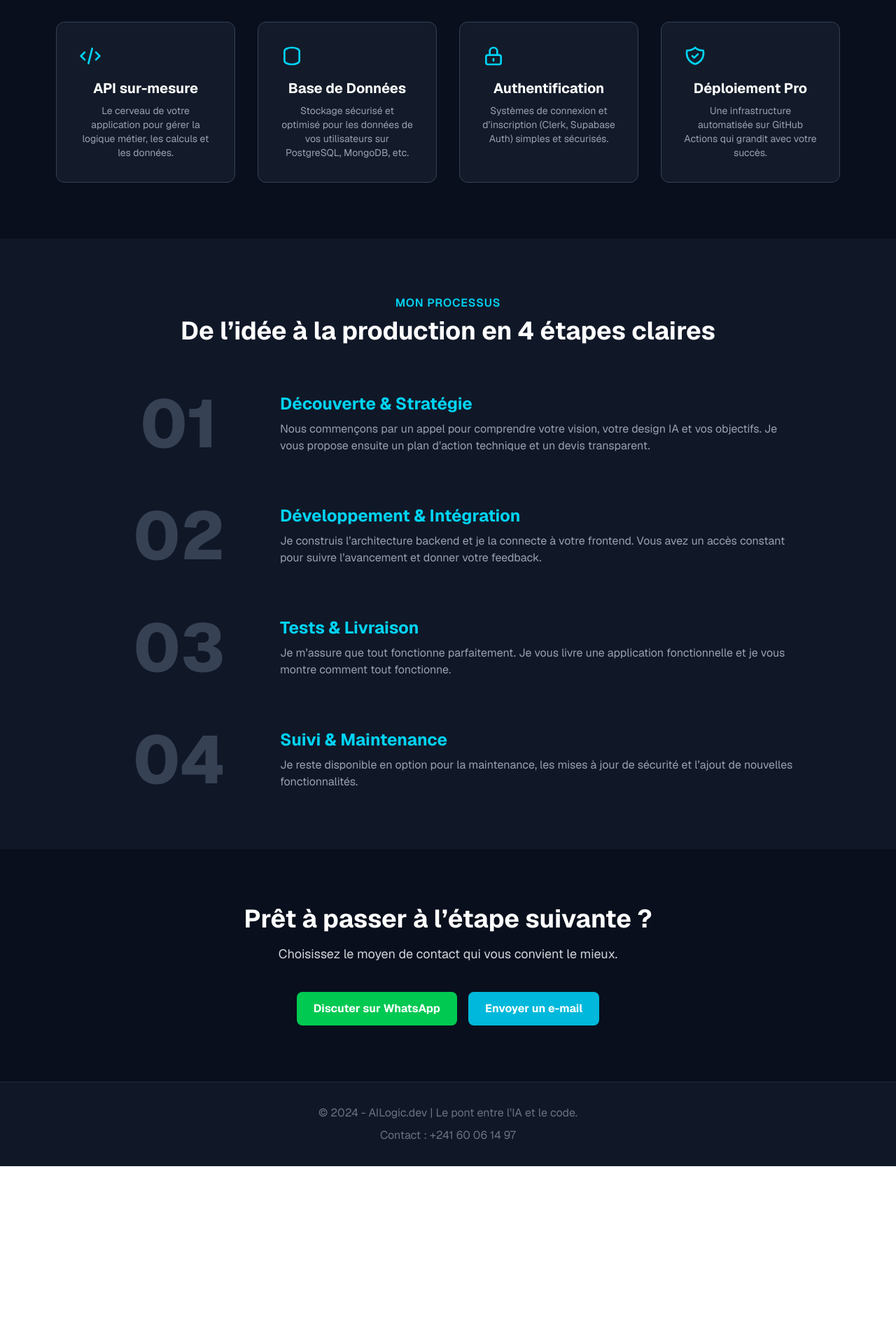
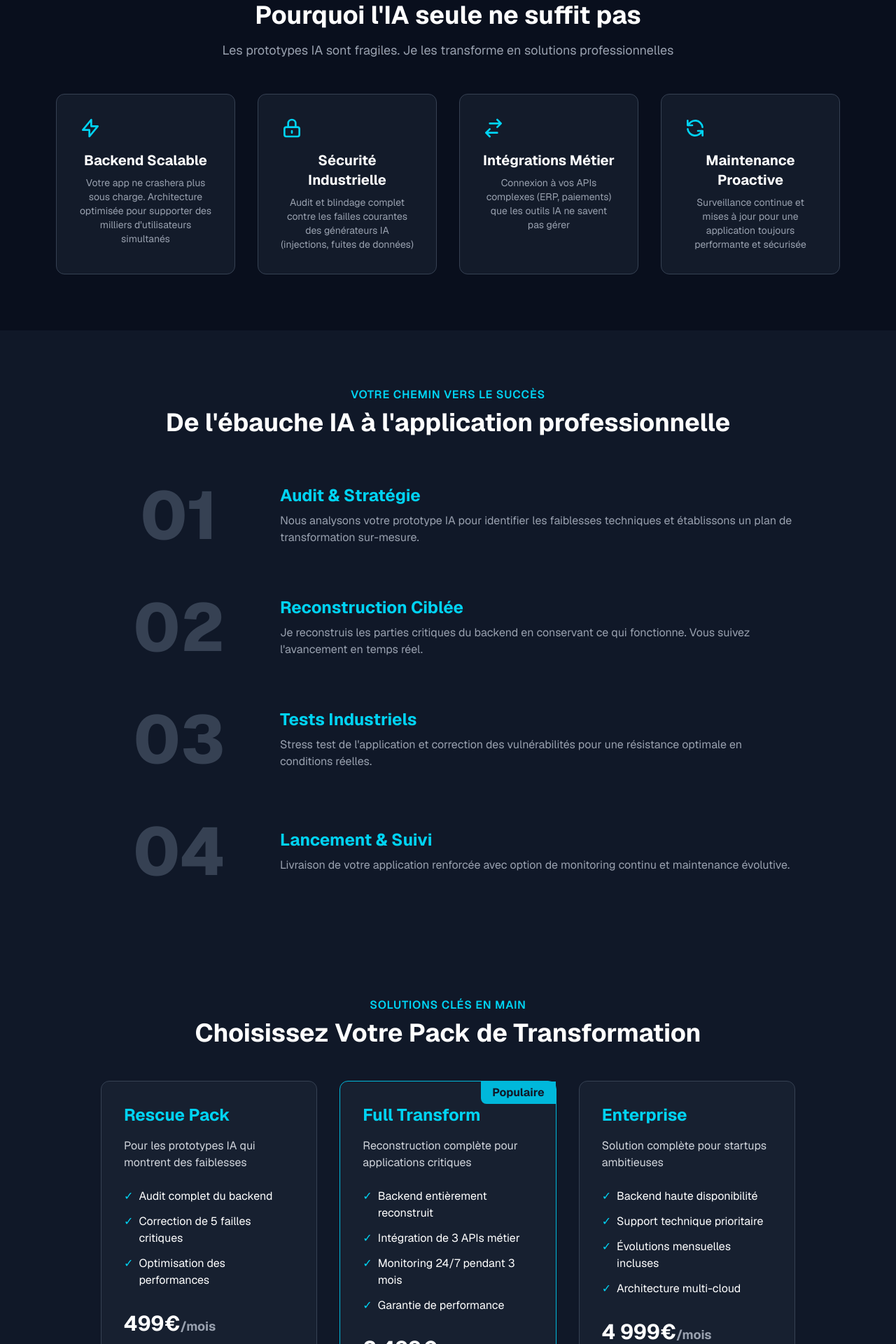
Before and after one commit to Christvirgil/page-de-services, a Next.js app: page / in a window 1280 px wide. Shown: the part 860-2780 px from the top of the page at 70% size. Before the commit the page ends 2526 px from the top, so only its background shows below. Built offline with nearby package versions, Linux system fonts and the light colour scheme.

Commit message:
fix: Correction de la page principal

```diff
--- a/app/page.tsx
+++ b/app/page.tsx
@@ -21,74 +21,103 @@ export default function HomePage() {
     <div className="bg-gray-900 text-white min-h-screen font-sans">
       <Header />
       <main>
+        {/* Section Héro - Proposition de valeur renforcée */}
         <section id="accueil" className="relative text-center py-24 sm:py-32 px-4 overflow-hidden">
           <div className="absolute inset-0 bg-grid-gray-800 [mask-image:linear-gradient(to_bottom,white_5%,transparent_80%)]"></div>
           <div className="relative z-10">
             <h1 className="text-4xl sm:text-6xl font-extrabold text-transparent bg-clip-text bg-gradient-to-r from-cyan-400 to-purple-500 leading-tight">
-              Votre IA crée le design. <br /> Je lui donne vie.
+              Votre IA crée le design.<br />Je transforme l'ébauche en arme de croissance
             </h1>
             <p className="mt-6 max-w-2xl mx-auto text-lg sm:text-xl text-gray-300">
-              Service de développement backend sur-mesure pour transformer vos prototypes générés par IA en applications web réelles et fonctionnelles.
+              Service expert pour transformer vos prototypes IA en backends industriels -
+              aussi flexibles que du sur-mesure, aussi simples qu'une solution clé en main
             </p>
             <a href="#contact" className="mt-10 inline-block bg-cyan-500 hover:bg-cyan-600 text-white font-bold py-4 px-10 rounded-full transition-all duration-300 transform hover:scale-105 shadow-lg shadow-cyan-500/20">
-              Transformer mon design en produit
+              Transformer mon prototype IA
             </a>
           </div>
         </section>
+
+        {/* Section Services - Reformulée pour les bénéfices clients */}
         <section id="services" className="py-20 bg-gray-950/50">
           <div className="max-w-6xl mx-auto px-4 text-center">
-            <h2 className="text-base font-semibold text-cyan-400 tracking-wider uppercase">Mes Services</h2>
-            <p className="mt-2 text-3xl sm:text-4xl font-bold">Le moteur qui manquait à votre vision</p>
-            <p className="mt-4 max-w-2xl mx-auto text-lg text-gray-400">Je construis le pont technique entre votre créativité et une application robuste.</p>
+            <h2 className="text-base font-semibold text-cyan-400 tracking-wider uppercase">Votre Avantage Concurrentiel</h2>
+            <p className="mt-2 text-3xl sm:text-4xl font-bold">Pourquoi l'IA seule ne suffit pas</p>
+            <p className="mt-4 max-w-2xl mx-auto text-lg text-gray-400">
+              Les prototypes IA sont fragiles. Je les transforme en solutions professionnelles
+            </p>
+
             <div className="mt-12 grid md:grid-cols-2 lg:grid-cols-4 gap-8">
+              {/* Service 1 - Optimisé pour la croissance */}
               <div className="bg-gray-800/50 p-8 rounded-xl border border-gray-700 hover:border-cyan-500 hover:-translate-y-2 transition-all duration-300">
-                <Icon path="M10 20l4-16m4 4l4 4-4 4M6 16l-4-4 4-4" />
-                <h3 className="text-xl font-bold mb-2">API sur-mesure</h3>
-                <p className="text-gray-400 text-sm">Le cerveau de votre application pour gérer la logique métier, les calculs et les données.</p>
+                <Icon path="M13 10V3L4 14h7v7l9-11h-7z" />
+                <h3 className="text-xl font-bold mb-2">Backend Scalable</h3>
+                <p className="text-gray-400 text-sm">
+                  Votre app ne crashera plus sous charge. Architecture optimisée pour supporter
+                  des milliers d'utilisateurs simultanés
+                </p>
               </div>
-              <div className="bg-gray-800/50 p-8 rounded-xl border border-gray-700 hover:border-cyan-500 hover:-translate-y-2 transition-all duration-300">
-                <Icon path="M4 7v10c0 2.21 3.582 4 8 4s8-1.79 8-4V7M4 7c0-2.21 3.582-4 8-4s8 1.79 8 4M4 7s0 0 0 0" />
-                <h3 className="text-xl font-bold mb-2">Base de Données</h3>
-                <p className="text-gray-400 text-sm">Stockage sécurisé et optimisé pour les données de vos utilisateurs sur PostgreSQL, MongoDB, etc.</p>
-              </div>
+
+              {/* Service 2 - Sécurité renforcée */}
               <div className="bg-gray-800/50 p-8 rounded-xl border border-gray-700 hover:border-cyan-500 hover:-translate-y-2 transition-all duration-300">
                 <Icon path="M12 15v2m-6 4h12a2 2 0 002-2v-6a2 2 0 00-2-2H6a2 2 0 00-2 2v6a2 2 0 002 2zm10-10V7a4 4 0 00-8 0v4h8z" />
-                <h3 className="text-xl font-bold mb-2">Authentification</h3>
-                <p className="text-gray-400 text-sm">Systèmes de connexion et d’inscription (Clerk, Supabase Auth) simples et sécurisés.</p>
+                <h3 className="text-xl font-bold mb-2">Sécurité Industrielle</h3>
+                <p className="text-gray-400 text-sm">
+                  Audit et blindage complet contre les failles courantes des générateurs IA
+                  (injections, fuites de données)
+                </p>
               </div>
+
+              {/* Service 3 - Intégrations complexes */}
               <div className="bg-gray-800/50 p-8 rounded-xl border border-gray-700 hover:border-cyan-500 hover:-translate-y-2 transition-all duration-300">
-                <Icon path="M9 12l2 2 4-4m5.618-4.016A11.955 11.955 0 0112 2.944a11.955 11.955 0 01-8.618 3.04A12.02 12.02 0 003 9c0 5.591 3.824 10.29 9 11.622 5.176-1.332 9-6.03 9-11.622 0-1.042-.133-2.052-.382-3.016z" />
-                <h3 className="text-xl font-bold mb-2">Déploiement Pro</h3>
-                <p className="text-gray-400 text-sm">Une infrastructure automatisée sur GitHub Actions qui grandit avec votre succès.</p>
+                <Icon path="M8 7h12m0 0l-4-4m4 4l-4 4m0 6H4m0 0l4 4m-4-4l4-4" />
+                <h3 className="text-xl font-bold mb-2">Intégrations Métier</h3>
+                <p className="text-gray-400 text-sm">
+                  Connexion à vos APIs complexes (ERP, paiements) que les outils IA
+                  ne savent pas gérer
+                </p>
+              </div>
+
+              {/* Service 4 - Maintenance */}
+              <div className="bg-gray-800/50 p-8 rounded-xl border border-gray-700 hover:border-cyan-500 hover:-translate-y-2 transition-all duration-300">
+                <Icon path="M4 4v5h.582m15.356 2A8.001 8.001 0 004.582 9m0 0H9m11 11v-5h-.581m0 0a8.003 8.003 0 01-15.357-2m15.357 2H15" />
+                <h3 className="text-xl font-bold mb-2">Maintenance Proactive</h3>
+                <p className="text-gray-400 text-sm">
+                  Surveillance continue et mises à jour pour une application toujours
+                  performante et sécurisée
+                </p>
               </div>
             </div>
           </div>
         </section>
+
+        {/* Section Processus - Corrigée et améliorée */}
         <section id="processus" className="py-20">
           <div className="max-w-5xl mx-auto px-4">
-            <h2 className="text-base font-semibold text-cyan-400 tracking-wider uppercase text-center">Mon Processus</h2>
-            <p className="mt-2 text-3xl sm:text-4xl font-bold text-center">De l’idée à la production en 4 étapes claires</p>
+            <h2 className="text-base font-semibold text-cyan-400 tracking-wider uppercase text-center">Votre Chemin Vers le Succès</h2>
+            <p className="mt-2 text-3xl sm:text-4xl font-bold text-center">De l'ébauche IA à l'application professionnelle</p>
+
             <div className="mt-16 space-y-16">
               {[
                 {
                   number: "01",
-                  title: "Découverte & Stratégie",
-                  text: "Nous commençons par un appel pour comprendre votre vision, votre design IA et vos objectifs. Je vous propose ensuite un plan d’action technique et un devis transparent.",
+                  title: "Audit & Stratégie",
+                  text: "Nous analysons votre prototype IA pour identifier les faiblesses techniques et établissons un plan de transformation sur-mesure.",
                 },
                 {
                   number: "02",
-                  title: "Développement & Intégration",
-                  text: "Je construis l’architecture backend et je la connecte à votre frontend. Vous avez un accès constant pour suivre l’avancement et donner votre feedback.",
+                  title: "Reconstruction Ciblée",
+                  text: "Je reconstruis les parties critiques du backend en conservant ce qui fonctionne. Vous suivez l'avancement en temps réel.",
                 },
                 {
                   number: "03",
-                  title: "Tests & Livraison",
-                  text: "Je m’assure que tout fonctionne parfaitement. Je vous livre une application fonctionnelle et je vous montre comment tout fonctionne.",
+                  title: "Tests Industriels",
+                  text: "Stress test de l'application et correction des vulnérabilités pour une résistance optimale en conditions réelles.",
                 },
                 {
                   number: "04",
-                  title: "Suivi & Maintenance",
-                  text: "Je reste disponible en option pour la maintenance, les mises à jour de sécurité et l’ajout de nouvelles fonctionnalités.",
+                  title: "Lancement & Suivi",
+                  text: "Livraison de votre application renforcée avec option de monitoring continu et maintenance évolutive.",
                 },
               ].map((step, i) => (
                 <div key={i} className="grid grid-cols-1 md:grid-cols-4 gap-8 items-center">
@@ -102,18 +131,108 @@ export default function HomePage() {
             </div>
           </div>
         </section>
+
+        {/* Section Offres - Nouvelle section ajoutée */}
+        <section className="py-20 bg-gray-900">
+          <div className="max-w-5xl mx-auto px-4 text-center">
+            <h2 className="text-base font-semibold text-cyan-400 tracking-wider uppercase">Solutions Clés en Main</h2>
+            <p className="mt-2 text-3xl sm:text-4xl font-bold">Choisissez Votre Pack de Transformation</p>
+
+            <div className="mt-12 grid md:grid-cols-3 gap-8 text-left">
+              <div className="bg-gray-800/50 p-8 rounded-xl border border-gray-700">
+                <h3 className="text-2xl font-bold text-cyan-400 mb-4">Rescue Pack</h3>
+                <p className="text-gray-300 mb-6">Pour les prototypes IA qui montrent des faiblesses</p>
+                <ul className="space-y-3 mb-8">
+                  <li className="flex items-start">
+                    <span className="text-cyan-400 mr-2">✓</span>
+                    <span>Audit complet du backend</span>
+                  </li>
+                  <li className="flex items-start">
+                    <span className="text-cyan-400 mr-2">✓</span>
+                    <span>Correction de 5 failles critiques</span>
+                  </li>
+                  <li className="flex items-start">
+                    <span className="text-cyan-400 mr-2">✓</span>
+                    <span>Optimisation des performances</span>
+                  </li>
+                </ul>
+                <div className="text-3xl font-bold mt-6">499€<span className="text-gray-400 text-lg">/mois</span></div>
+              </div>
+
+              <div className="bg-gray-800/50 p-8 rounded-xl border border-cyan-500 relative">
+                <div className="absolute top-0 right-0 bg-cyan-500 text-gray-900 px-4 py-1 font-bold rounded-bl-lg">
+                  Populaire
+                </div>
+                <h3 className="text-2xl font-bold text-cyan-400 mb-4">Full Transform</h3>
+                <p className="text-gray-300 mb-6">Reconstruction complète pour applications critiques</p>
+                <ul className="space-y-3 mb-8">
+                  <li className="flex items-start">
+                    <span className="text-cyan-400 mr-2">✓</span>
+                    <span>Backend entièrement reconstruit</span>
+                  </li>
+                  <li className="flex items-start">
+                    <span className="text-cyan-400 mr-2">✓</span>
+                    <span>Intégration de 3 APIs métier</span>
+                  </li>
+                  <li className="flex items-start">
+                    <span className="text-cyan-400 mr-2">✓</span>
+                    <span>Monitoring 24/7 pendant 3 mois</span>
+                  </li>
+                  <li className="flex items-start">
+                    <span className="text-cyan-400 mr-2">✓</span>
+                    <span>Garantie de performance</span>
+                  </li>
+                </ul>
+                <div className="text-3xl font-bold mt-6">2 499€<span className="text-gray-400 text-lg">/projet</span></div>
+              </div>
+
+              <div className="bg-gray-800/50 p-8 rounded-xl border border-gray-700">
+                <h3 className="text-2xl font-bold text-cyan-400 mb-4">Enterprise</h3>
+                <p className="text-gray-300 mb-6">Solution complète pour startups ambitieuses</p>
+                <ul className="space-y-3 mb-8">
+                  <li className="flex items-start">
+                    <span className="text-cyan-400 mr-2">✓</span>
+                    <span>Backend haute disponibilité</span>
+                  </li>
+                  <li className="flex items-start">
+                    <span className="text-cyan-400 mr-2">✓</span>
+                    <span>Support technique prioritaire</span>
+                  </li>
+                  <li className="flex items-start">
+                    <span className="text-cyan-400 mr-2">✓</span>
+                    <span>Évolutions mensuelles incluses</span>
+                  </li>
+                  <li className="flex items-start">
+                    <span className="text-cyan-400 mr-2">✓</span>
+                    <span>Architecture multi-cloud</span>
+                  </li>
+                </ul>
+                <div className="text-3xl font-bold mt-6">4 999€<span className="text-gray-400 text-lg">/mois</span></div>
+              </div>
+            </div>
+          </div>
+        </section>
+
+        {/* Section Contact - Améliorée avec argumentaire */}
         <section id="contact" className="py-20 bg-gray-950/50">
           <div className="max-w-4xl mx-auto px-4 text-center">
             <h2 className="text-3xl sm:text-4xl font-bold mb-4">
-              Prêt à passer à l’étape suivante ?
+              Votre prototype IA mérite un backend professionnel
             </h2>
-            <p className="text-gray-300 mb-10 text-lg">Choisissez le moyen de contact qui vous convient le mieux.</p>
+            <p className="text-gray-300 mb-6 text-lg">
+              Ne laissez pas les limites techniques gâcher votre vision
+            </p>
+            <p className="max-w-2xl mx-auto text-cyan-400 italic mb-10">
+              "Après l'intervention d'Allogic, notre app générée par IA a tenu la charge du Black Friday"
+              <span className="block mt-2 text-white not-italic">- Startup E-commerce</span>
+            </p>
+
             <div className="flex flex-col sm:flex-row justify-center items-center gap-4">
               <a href={`https://wa.me/${WHATSAPP_NUMBER_RAW}`} target="_blank" rel="noopener noreferrer" className="flex items-center justify-center gap-3 w-full sm:w-auto bg-green-500 hover:bg-green-600 text-white font-bold py-3 px-6 rounded-lg transition-all duration-300 transform hover:scale-105">
-                Discuter sur WhatsApp
+                Diagnostic Gratuit sur WhatsApp
               </a>
               <a href={`mailto:${EMAIL_ADDRESS}`} className="flex items-center justify-center gap-3 w-full sm:w-auto bg-cyan-500 hover:bg-cyan-600 text-white font-bold py-3 px-6 rounded-lg transition-all duration-300 transform hover:scale-105">
-                Envoyer un e-mail
+                Demander un Devis Personnalisé
               </a>
             </div>
           </div>
@@ -121,7 +240,7 @@ export default function HomePage() {
       </main>
       <footer className="text-center py-8 border-t border-gray-800">
         <div className="text-gray-500 space-y-2">
-          <p>© 2024 - AILogic.dev | Le pont entre l’IA et le code.</p>
+          <p>© 2024 - Allogic.dev | Le pont entre l'IA et le code industriel</p>
           <p>Contact : <a href={`tel:${PHONE_NUMBER_LINK}`} className="hover:text-cyan-400 transition-colors">{PHONE_NUMBER_DISPLAY}</a></p>
         </div>
       </footer>
```
